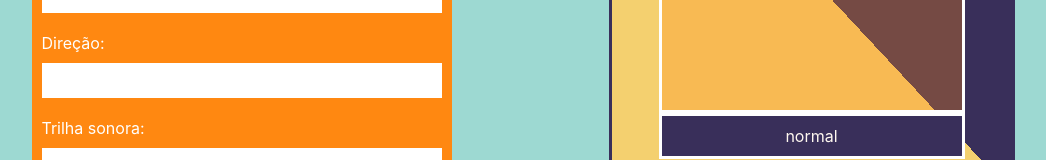
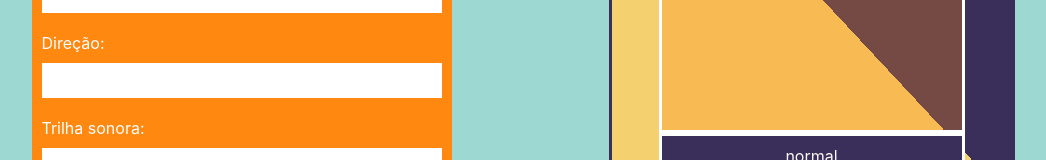
Before and after one commit to barbarazaidan/trybe-projeto-09-Tryunfo, a React (Create React App) app: page / in a window 1280 px wide. Shown: the part 495-655 px from the top of the page, without its empty margins (167-1213 px from the left). Built offline with nearby package versions, Linux system fonts and the light colour scheme.

Commit message:
ajusta css do super trunfo

```diff
--- a/src/App.css
+++ b/src/App.css
@@ -284,7 +284,7 @@ li {
 
 .superTrunfoNao {
   margin: 10px;
-  padding: 10px;
+  padding: 20px;
 }
 
 .tryunfo {
--- a/src/components/Card.jsx
+++ b/src/components/Card.jsx
@@ -10,7 +10,7 @@ class Card extends React.Component {
   isTrunfo(cardTrunfo) {
     if (cardTrunfo) {
       return (<p data-testid="trunfo-card" className="superTrunfo">Super Trunfo</p>);
-    } return (<p className="superTrunfoNao"> </p>);
+    } return (<p className="superTrunfoNao" />);
   }
 
   render() {
```
